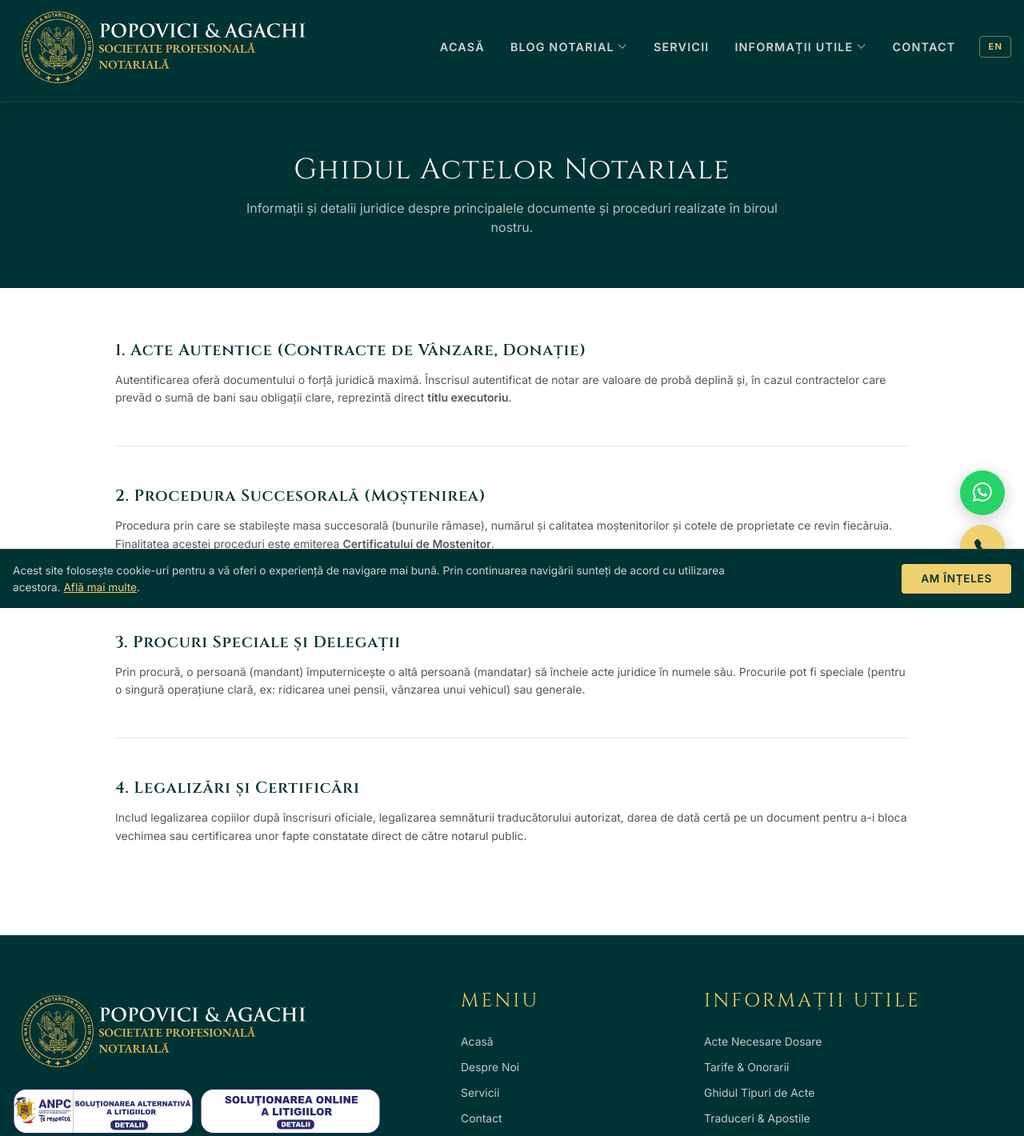
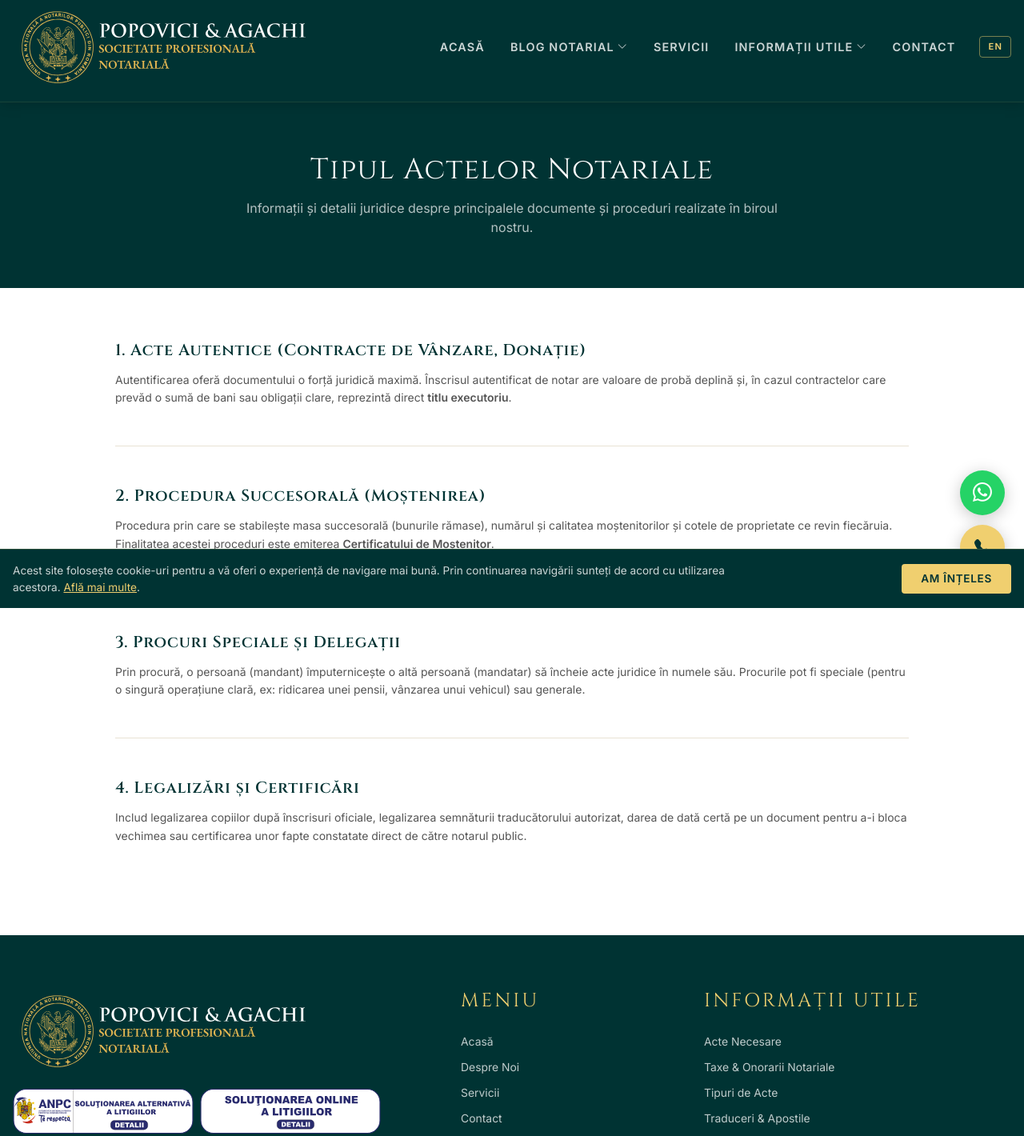
Before and after one commit to miaita4665/Notariat-Site2, a plain HTML site: page tipuri-acte.html in a window 1280 px wide. Shown: the part 40-1460 px from the top of the page at 80% size. Drawn offline with nearby package versions, Linux system fonts and the light colour scheme.

Commit message:
terminologie si continut

```diff
--- a/footer.html
+++ b/footer.html
@@ -30,8 +30,8 @@
         <h3 id="footer-info-title" class="font-cinzel text-[1.5rem] tracking-[.13em] uppercase text-gold mb-5">Informații Utile</h3>
         <ul class="space-y-2">
           <li><a href="acte-necesare.html" id="footer-info-1" class="text-[0.87rem] text-white/68 hover:text-gold transition-colors">Acte Necesare Dosare</a></li>
-          <li><a href="tarife.html" id="footer-info-2" class="text-[0.87rem] text-white/68 hover:text-gold transition-colors">Tarife & Onorarii</a></li>
-          <li><a href="tipuri-acte.html" id="footer-info-3" class="text-[0.87rem] text-white/68 hover:text-gold transition-colors">Ghidul Tipuri de Acte</a></li>
+          <li><a href="tarife.html" id="footer-info-2" class="text-[0.87rem] text-white/68 hover:text-gold transition-colors">Taxe & Onorarii Notariale</a></li>
+          <li><a href="tipuri-acte.html" id="footer-info-3" class="text-[0.87rem] text-white/68 hover:text-gold transition-colors"> Tipuri de Acte</a></li>
           <li><a href="servicii-conexe.html" id="footer-info-4" class="text-[0.87rem] text-white/68 hover:text-gold transition-colors">Traduceri & Apostile</a></li>
         </ul>
       </div>
--- a/global.js
+++ b/global.js
@@ -43,12 +43,12 @@ const globalTranslations = {
     "top-address": "Str. Soldat Ghiță Șerban nr. 94, et. 1, Sector 3, București",
     "nav-1": "ACASĂ", "nav-2": "DESPRE NOI", "nav-3": "SERVICII", "nav-4": "CONTACT",
     "nav-ghiduri": "INFORMAȚII UTILE",
-    "nav-dd-1": "Acte Necesare Dosare", "nav-dd-2": "Tarife & Onorarii", "nav-dd-3": "Ghidul Tipuri de Acte", "nav-dd-4": "Traduceri & Apostile",
+    "nav-dd-1": "Acte Necesare ", "nav-dd-2": "Taxe & Onorarii Notariale", "nav-dd-3": " Tipuri de Acte", "nav-dd-4": "Traduceri & Apostile",
     "mob-nav-1": "ACASĂ", "mob-nav-2": "DESPRE NOI", "mob-nav-3": "SERVICII", "mob-nav-4": "CONTACT",
-    "mob-dd-1": "─ Acte Necesare", "mob-dd-2": "─ Tarife & Onorarii", "mob-dd-3": "─ Ghid Tipuri Acte", "mob-dd-4": "─ Traduceri & Apostile",
+    "mob-dd-1": "─ Acte Necesare", "mob-dd-2": "─ Taxe & Onorarii Notariale", "mob-dd-3": "─ Ghid Tipuri Acte", "mob-dd-4": "─ Traduceri & Apostile",
     "footer-menu-title": "Meniu", "footer-info-title": "Informații Utile",
     "footer-nav-1": "Acasă", "footer-nav-2": "Despre Noi", "footer-nav-3": "Servicii", "footer-nav-4": "Contact",
-    "footer-info-1": "Acte Necesare Dosare", "footer-info-2": "Tarife & Onorarii", "footer-info-3": "Ghidul Tipuri de Acte", "footer-info-4": "Traduceri & Apostile",
+    "footer-info-1": "Acte Necesare ", "footer-info-2": "Taxe & Onorarii Notariale", "footer-info-3": " Tipuri de Acte", "footer-info-4": "Traduceri & Apostile",
     "footer-copy": "© 2026 Popovici & Agachi Societate Profesională Notarială — Toate drepturile rezervate"
   },
   en: {
@@ -58,12 +58,12 @@ const globalTranslations = {
     "top-address": "94 Soldat Ghiță Șerban St, 1st Floor, Sector 3, Bucharest",
     "nav-1": "HOME", "nav-2": "ABOUT US", "nav-3": "SERVICES", "nav-4": "CONTACT",
     "nav-ghiduri": "USEFUL INFORMATION",
-    "nav-dd-1": "Required Documents", "nav-dd-2": "Fees & Honorariums", "nav-dd-3": "Types of Deeds Guide", "nav-dd-4": "Translations & Apostilles",
+    "nav-dd-1": "Required Documents", "nav-dd-2": "Taxes  ", "nav-dd-3": "Deed Types", "nav-dd-4": "Translations & Apostilles",
     "mob-nav-1": "HOME", "mob-nav-2": "ABOUT US", "mob-nav-3": "SERVICES", "mob-nav-4": "CONTACT",
-    "mob-dd-1": "─ Required Docs", "mob-dd-2": "─ Fees & Honorariums", "mob-dd-3": "─ Types of Deeds", "mob-dd-4": "─ Translations",
+    "mob-dd-1": "─ Required Docs", "mob-dd-2": "─  Taxes & Notarial fees", "mob-dd-3": "─ Types of Deeds", "mob-dd-4": "─ Translations",
     "footer-menu-title": "Menu", "footer-info-title": "Useful Information",
     "footer-nav-1": "Home", "footer-nav-2": "About Us", "footer-nav-3": "Services", "footer-nav-4": "Contact",
-    "footer-info-1": "Required Documents", "footer-info-2": "Fees & Honorariums", "footer-info-3": "Types of Deeds Guide", "footer-info-4": "Translations & Apostilles",
+    "footer-info-1": "Required Documents", "footer-info-2": "Taxes & Notarial fees", "footer-info-3": "Deed Types ", "footer-info-4": "Translations & Apostilles",
     "footer-copy": "© 2026 Popovici & Agachi Professional Partnerhsip of Notaries — All rights reserved"
   }
 };
--- a/navbar.html
+++ b/navbar.html
@@ -130,7 +130,7 @@
             href="tarife.html"
             id="nav-dd-2"
             class="block px-4 py-2.5 text-sm text-white/80 hover:text-gold hover:bg-teal-light transition-colors"
-            >Tarife & Onorarii</a
+            >Taxe & Onorarii Notariale</a
           >
           <a
             href="tipuri-acte.html"
@@ -253,7 +253,7 @@
         id="mob-dd-2"
         onclick="closeMenu()"
         class="block py-2 text-white/70 hover:text-gold text-xs font-medium uppercase tracking-wider pl-2"
-        >─ Tarife & Onorarii</a
+        >─ Taxe & Onorarii</a
       >
       <a
         href="tipuri-acte.html"
--- a/tipuri-acte.html
+++ b/tipuri-acte.html
@@ -93,7 +93,7 @@
     <section class="bg-teal text-white py-16 px-4 text-center">
       <div class="max-w-4xl mx-auto">
         <h1 class="text-3xl md:text-4xl mb-4" id="page-title">
-          Ghidul Actelor Notariale
+           Actelor Notariale
         </h1>
         <p
           class="text-white/70 max-w-2xl mx-auto text-sm md:text-base"
@@ -159,7 +159,7 @@
     <script>
       const T = {
         ro: {
-          "page-title": "Ghidul Actelor Notariale",
+          "page-title": "Tipul Actelor Notariale",
           "page-subtitle": "Informații și detalii juridice despre principalele documente și proceduri realizate în biroul nostru.",
           "act-1-title": "1. Acte Autentice (Contracte de Vânzare, Donație)",
           "act-1-desc": "Autentificarea oferă documentului o forță juridică maximă. Înscrisul autentificat de notar are valoare de probă deplină și, în cazul contractelor care prevăd o sumă de bani sau obligații clare, reprezintă direct <strong>titlu executoriu</strong>.",
@@ -171,7 +171,7 @@
           "act-4-desc": "Includ legalizarea copiilor după înscrisuri oficiale, legalizarea semnăturii traducătorului autorizat, darea de dată certă pe un document pentru a-i bloca vechimea sau certificarea unor fapte constatate direct de către notarul public."
         },
         en: {
-          "page-title": "Guide to Notarial Acts",
+          "page-title": "Deed Types",
           "page-subtitle": "Information and legal details about the main documents and procedures handled in our office.",
           "act-1-title": "1. Authentic Acts (Sales Contracts, Donations)",
           "act-1-desc": "Authentication provides the document with maximum legal force. A document authenticated by a notary has full evidentiary value and, in the case of contracts stipulating a sum of money or clear obligations, directly represents an <strong>enforceable title</strong>.",
```
Also changed, not shown: index.html (+2 -2 lines), tarife.html (+3 -3 lines).
